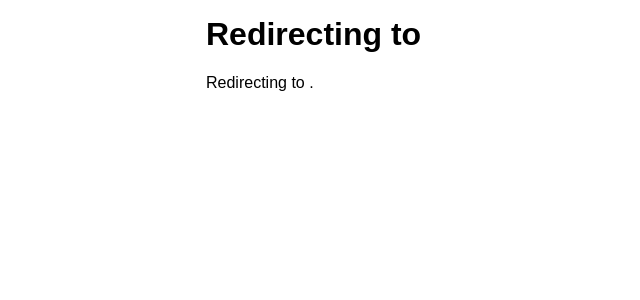
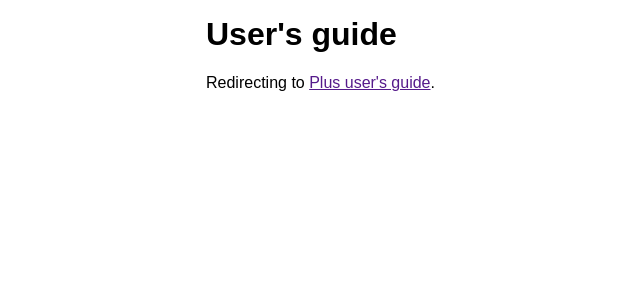
Before and after one commit to PlusToolkit/plustoolkit.github.io, a Jekyll site: the page built from usersguide.md, in a window 1280 px wide. Shown: the top 300 px of the page, without its empty margins (114-754 px from the left). Built offline with Jekyll 4.4.1, drawn with Linux system fonts in a browser that asks for light colours.

Commit message:
Updating usersguide

```diff
--- a/_includes/JB/pages_list
+++ b/_includes/JB/pages_list
@@ -33,7 +33,7 @@ Usage:
         {% endif %}
 
         {% if node.layout == "link" %}
-          <a href="{{node.link_url}}" class="active">
+          <a href="{{node.linkurl}}" class="active">
         {% else %}
           <a href="{{ BASE_PATH }}{{node.url}}" class="active">
         {% endif %}
--- a/_layouts/link.html
+++ b/_layouts/link.html
@@ -4,19 +4,19 @@
     <meta name="viewport" content="width=device-width, initial-scale=1.0">
 
     {% assign time = 0 %}
-    {% assign targetname = page.target %}
+    {% assign linkname = page.link %}
 
     {% if page.time %}
     {% assign time = page.time %}
     {% endif %}
 
-    {% if page.targetname %}
-    {% assign targetname = page.targetname %}
+    {% if page.linkname %}
+    {% assign linkname = page.linkname %}
     {% endif %}
 
-    {% capture title %}Redirecting to {{ targetname }}{% endcapture %}
-    {% if page.targettitle %}
-    {% assign title = page.targettitle %}
+    {% capture title %}Redirecting to {{ linkname }}{% endcapture %}
+    {% if page.title %}
+    {% assign title = page.title %}
     {% endif %}
     <meta http-equiv="refresh" content="{{ time }};url={{ page.link }}"/>
     <link rel="canonical" href="{{ page.link }}"/>
@@ -36,7 +36,7 @@
     <p>{{ page.message }}</p>
     {% endif %}
 
-    <p>Redirecting to <a href="{{ page.link }}">{{ page.link }}</a>.</p>
+    <p>Redirecting to <a href="{{ page.link }}">{{ linkname }}</a>.</p>
 
 </body>
 </html>
--- a/usersguide.md
+++ b/usersguide.md
@@ -4,16 +4,7 @@ title: User's guide
 group: navigation
 order: 4
 description: ""
-link_url: "http://perk-software.cs.queensu.ca/plus/doc/nightly/user/index.html"
+linkurl: "http://perk-software.cs.queensu.ca/plus/doc/nightly/user/index.html"
+linkname: "Plus user's guide"
 ---
 {% include JB/setup %}
-
-Documentation
--------------
-
-- [Plus applications user manual](http://perk-software.cs.queensu.ca/plus/doc/nightly/user/index.html)
-- [SlicerIGT: tools for building image-guided therapy systems from readily-available components. Includes extensive set of step-by-step tutorials.](http://www.slicerigt.org)
-- [Plus 3D model catalog: catalog of printable 3D models of tools and tracking fixtures](http://perk-software.cs.queensu.ca/plus/doc/nightly/modelcatalog)
-- [Matlab interface: read data recorded by Plus and send/receive live data from Plus in Matlab](https://github.com/PlusToolkit/PlusMatlabUtils)
-
-<p style="text-align: right;"> <a href="http://c3.gostats.com/summary.xml?id=352601" target="_blank" title="statistics"><img alt="statistics" border="0" src="http://c3.gostats.com/bin/count/a_352601/t_4/i_79/z_0/show_visitors/counter.png" style="border-width: 0px; width: auto; height: auto; display: none !important;" /></a></p>
```
